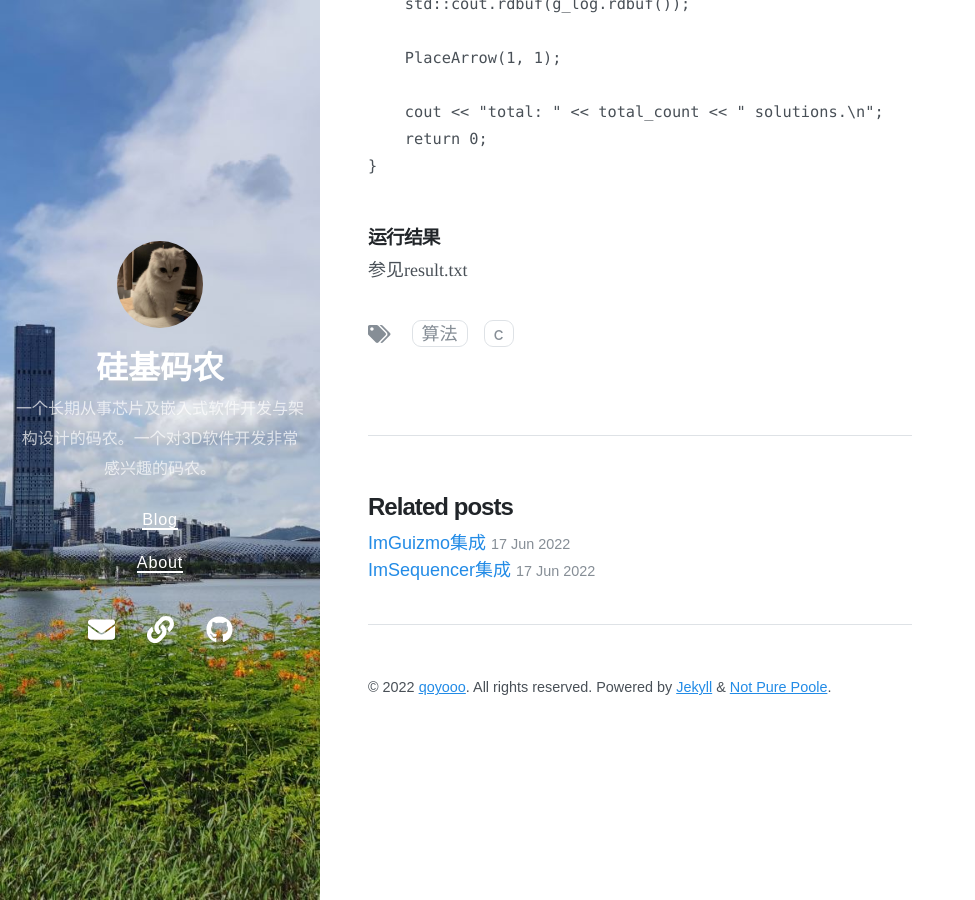
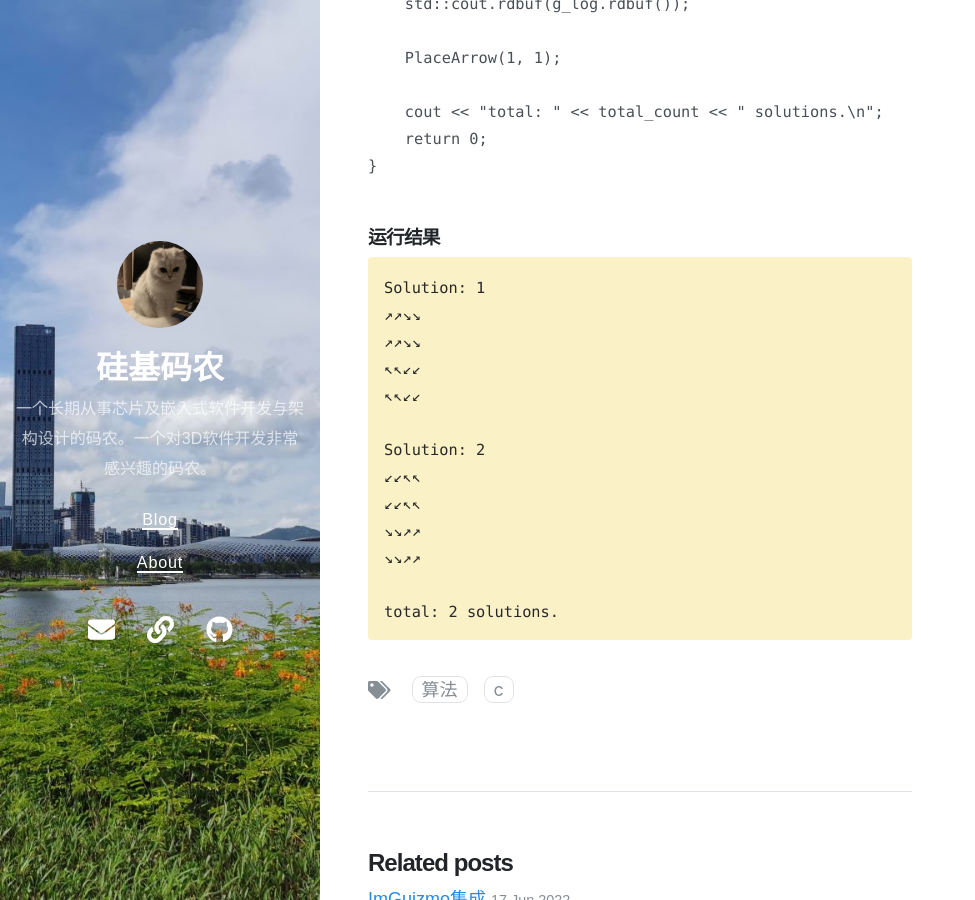
Before and after one commit to qoyooo/qoyooo.github.io, a Jekyll site: the page built from _posts/2022-06-19-算法：棋盘填充.md, in a window 1280 px wide and 900 px high, scrolled down 5377 px. Shown: the whole window, without its empty margins (0-975 px from the left). Built offline with Jekyll 4.4.1, drawn with Linux system fonts in a browser that asks for light colours; nearby versions of some CDN libraries.

Commit message:
Modify Blog:算法

````diff
--- a/_posts/2022-06-19-算法：棋盘填充.md
+++ b/_posts/2022-06-19-算法：棋盘填充.md
@@ -195,4 +195,18 @@ int main()
 
 ### 运行结果
 
-参见result.txt
+```
+Solution: 1
+↗↗↘↘
+↗↗↘↘
+↖↖↙↙
+↖↖↙↙
+
+Solution: 2
+↙↙↖↖
+↙↙↖↖
+↘↘↗↗
+↘↘↗↗
+
+total: 2 solutions.
+```
````
